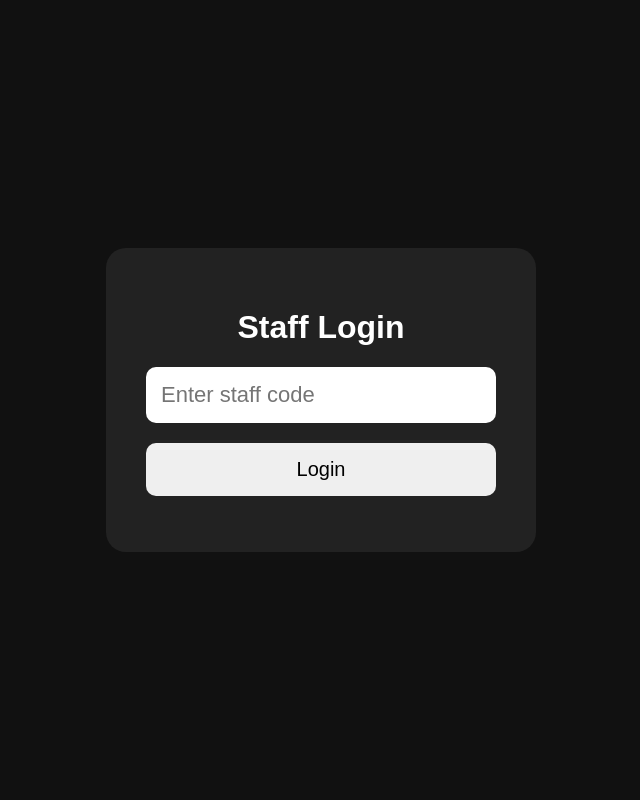
After one commit to BennyGaming635/licenseportal, a Flask app: page /staff-login in a window 1280 px wide. The commit adds this page. Shown: the whole page, without its empty margins (319-959 px from the left). Run offline with Flask 3, Linux system fonts and the light colour scheme.

Commit message:
added staff page protection

```diff
--- a/app.py
+++ b/app.py
@@ -1,10 +1,12 @@
-from flask import Flask, render_template, jsonify, request
+from flask import Flask, render_template, jsonify, request, redirect, session
 import sqlite3
 import time
 
 COST_PER_MINUTE = 0.05
+STAFF_CODE = "1234"
 
 app = Flask(__name__)
+app.secret_key = "supersecretkey"
 
 ticket_number = 0
 
@@ -29,8 +31,29 @@ init_db()
 def kiosk():
     return render_template("kiosk.html")
 
+@app.route("/staff-login", methods=["GET", "POST"])
+def staff_login():
+    error = None
+
+    if request.method == "POST":
+        code = request.form.get("code")
+        if code == STAFF_CODE:
+            session["staff_logged_in"] = True
+            return redirect("/staff")
+        else:
+            error = "Invalid code. Please try again."
+    return render_template("staff_login.html", error=error)
+
+@app.route("/staff-logout")
+def staff_logout():
+    session.clear()
+    return redirect("/staff-login")
+
 @app.route("/staff")
 def staff():
+    if "staff_logged_in" not in session:
+        return redirect("/staff-login")
+
     conn = sqlite3.connect("tickets.db")
     c = conn.cursor()
     c.execute("""
--- a/templates/staff.html
+++ b/templates/staff.html
@@ -62,6 +62,9 @@
             <h1>Current Tickets</h1>
             <div class="refresh">This will refresh every 10 seconds</div>
         </div>
+        <a href="/staff-logout">
+            <button>Logout</button>
+        </a>
         <table>
             <tr>
                 <th>Ticket</th>
--- /dev/null
+++ b/templates/staff_login.html
@@ -0,0 +1,62 @@
+<html>
+    <head>
+        <title>Staff Login</title>
+
+        <style>
+            body {
+                background: #111;
+                color: white;
+                font-family: Arial;
+                height: 100vh;
+                display: flex;
+                justify-content: center;
+                align-items: center;
+                margin: 0;
+            }
+
+            .card {
+                background: #222;
+                padding: 40px;
+                border-radius: 20px;
+                width: 350px;
+                text-align: center;
+            }
+
+            input {
+                width: 100%;
+                padding: 15px;
+                font-size: 22px;
+                border: none;
+                border-radius: 10px;
+                margin-bottom: 20px;
+                box-sizing: border-box;
+            }
+
+            button {
+                width: 100%;
+                padding: 15px;
+                font-size: 20px;
+                border: none;
+                border-radius: 10px;
+                cursor: pointer;
+            }
+
+            .error {
+                color: #ff6666;
+                margin-bottom: 15px;
+            }
+        </style>
+    </head>
+    <body>
+        <div class="card">
+            <h1>Staff Login</h1>
+            {% if error %}
+            <div class="error">{{ error }}</div>
+            {% endif %}
+            <form method="POST">
+                <input type="password" name="code" placeholder="Enter staff code" required>
+                <button type="submit">Login</button>
+            </form>
+        </div>
+    </body>
+</html>
```
